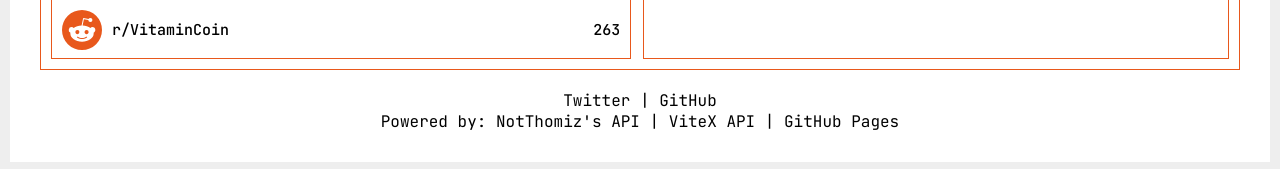
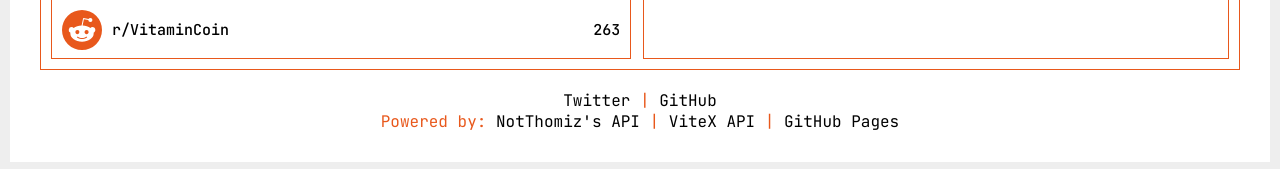
Before and after one commit to VitaPeppa/vitamincoin.info, a plain HTML site: page index.html in a window 1280 px wide. Shown: the part 786-955 px from the top of the page. Drawn offline with Linux system fonts and the light colour scheme; no server answers.

Commit message:
Update style.css

```diff
--- a/style/style.css
+++ b/style/style.css
@@ -371,5 +371,5 @@ footer {
   text-align : center;
   padding: 20px 10px;
   margin-top: solid 1px var(cl);
-  color: var(--cl);
+  color: var(--ac);
 }
```
